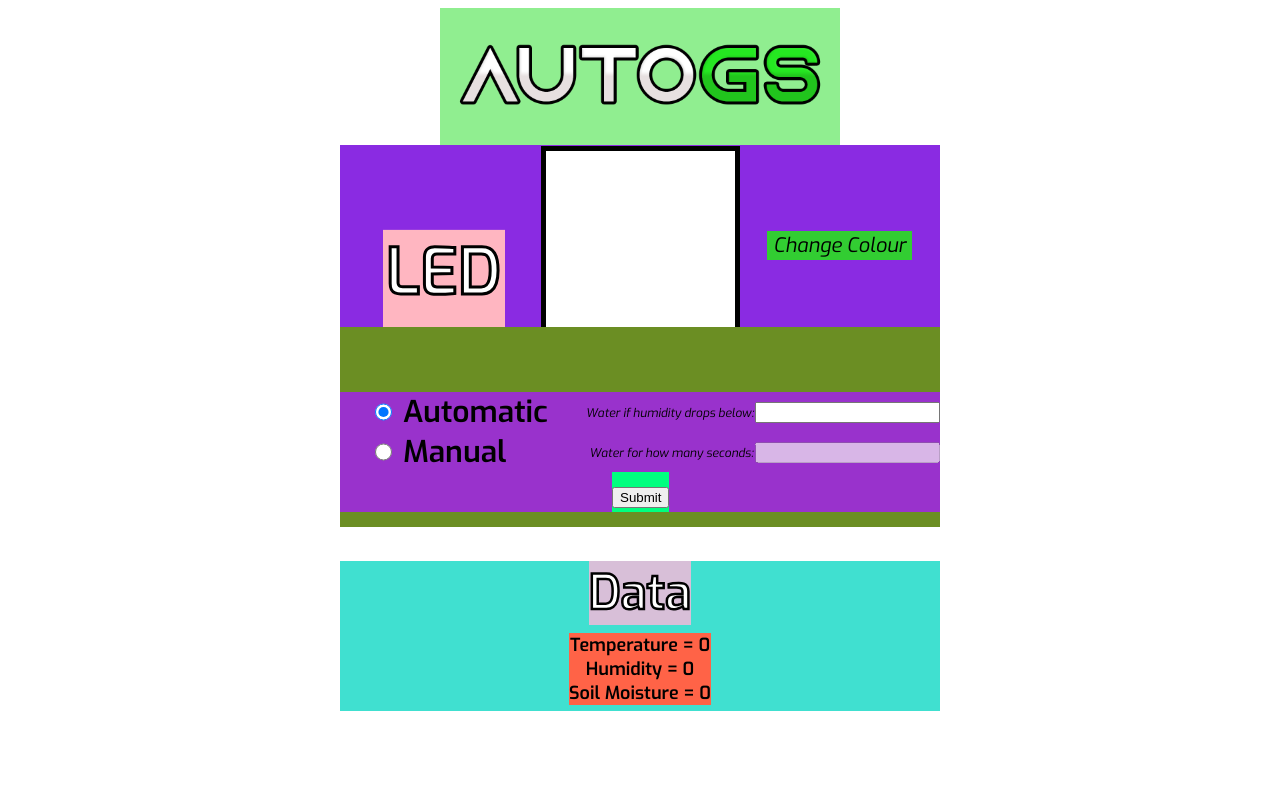
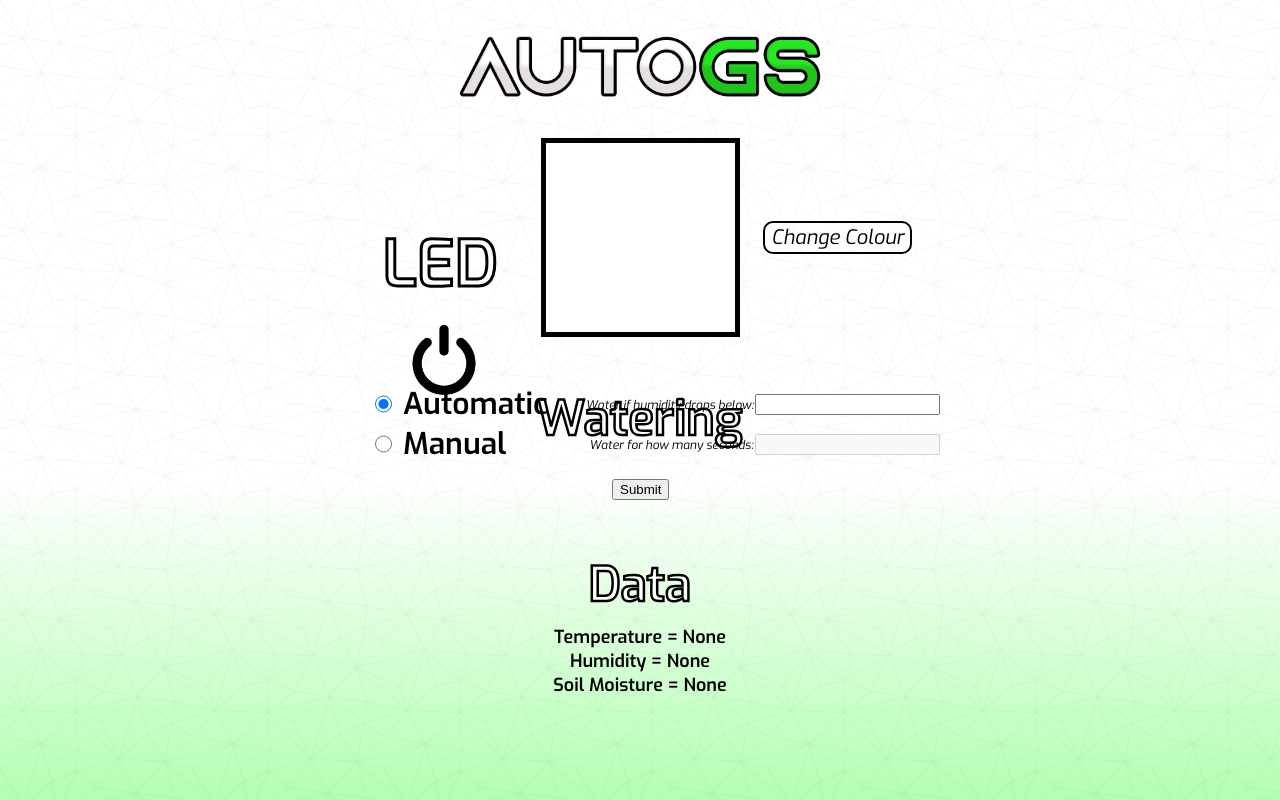
Before and after one commit to taldabba/AutoGS, a Flask app: page / in a window 1280 px wide; the page is wider, and only the part inside the window is pictured. Run offline with Flask 2, Linux system fonts and the light colour scheme.

Commit message:
added and improved visuals

```diff
--- a/ESP_Project/static/css/style.css
+++ b/ESP_Project/static/css/style.css
@@ -1,5 +1,19 @@
 p {
 	font-family: 'Exo', sans-serif;
+}
+
+html {
+	height: 100%;
+}
+
+body {
+	height: 100%;
+	margin: 0;
+	background-repeat: no-repeat;
+	background-attachment: fixed;
+    background: white;
+	background-size: 15%;
+	background-image: url(../images/geometric-background.png), linear-gradient(white 60%, rgba(78, 255, 78, 0.452));
 }
 
 /* ============================================== */
@@ -7,7 +21,6 @@ p {
 /* ============================================== */
 
 .logo-home {
-	background-color: lightgreen;
 	width: 400px;
 	margin-left: auto;
 	margin-right: auto;
@@ -23,7 +36,6 @@ p {
 }
 
 .led {
-	background-color:blueviolet;
 	width: 600px;
 	height: 200px;
 	align-items: center;
@@ -35,7 +47,8 @@ p {
 }
 
 .change-colour {
-	background-color: limegreen;
+	border: 2px solid black;
+	border-radius: 10px;
 }
 #change-colour-button {
 	background: transparent;
@@ -48,6 +61,7 @@ p {
 }
 #change-colour-button:hover {
 	cursor: pointer;
+	font-weight: 600;
 }
 .led .change-colour {
 	height: fit-content;
@@ -60,10 +74,10 @@ p {
 }
 
 .led-power {
-	background-color: lightpink;
 	margin-left: 42.5px;
 	width: fit-content;
 	height: fit-content;
+	position: fixed;
 }
 #led-header {
 	font-size: 64px;
@@ -73,6 +87,7 @@ p {
 	text-align: center;
 }
 #led-power {
+	position: fixed;
 	width: 70px;
 	display: block;
 	margin: -60px 20px;
@@ -107,12 +122,11 @@ p {
 }
 
 .colour-changer {
-	background-color: mediumvioletred;
 	height: fit-content;
 	font-family: 'Exo', sans-serif;
 	text-align: center;
 	position: absolute;
-	bottom: -55px;
+	bottom: -70px;
 	display: none;
 }
 .led .colour-changer {
@@ -127,7 +141,6 @@ p {
 /* ============================================== */
 
 .water {
-	background-color: olivedrab;
 	width: 600px;
 	height: 200px;
 	align-items: center;
@@ -148,7 +161,6 @@ p {
 }
 
 .water-form {
-	background-color: darkorchid;
 	height: fit-content;
 	width: 600px;
 }
@@ -190,7 +202,6 @@ p {
 .water-submit {
 	height: 40px;
 	width: fit-content;
-	background: springgreen;
 }
 .water .water-submit {
 	position: relative;
@@ -213,7 +224,6 @@ input[type=radio] {
 /* ============================================== */
 
 .data {
-	background-color:turquoise;
 	position: relative;
 	margin-left: auto;
 	margin-right: auto;
@@ -223,7 +233,6 @@ input[type=radio] {
 }
 
 .data-text {
-	background-color:thistle;
 	width: fit-content;
 	height: fit-content;
 	margin-left: auto;
@@ -232,7 +241,6 @@ input[type=radio] {
 }
 
 .datalist {
-	background-color:tomato;
 	width: fit-content;
 	height: fit-content;
 	margin-left: auto;
--- a/ESP_Project/templates/interface.html
+++ b/ESP_Project/templates/interface.html
@@ -5,6 +5,7 @@
 	<meta http-equiv="X-UA-Compatible" content="IE=edge">
 	<meta name="viewport" content="width=device-width, initial-scale=1.0">
 	<title>AutoGS</title>
+	<link rel="icon" href="../static/images/autogs-icon.png">
 	<link rel= "stylesheet" type= "text/css" href= "{{ url_for('static',filename='css/style.css') }}">
 	<link rel="stylesheet" href="../static/css/style.css">
 	<link rel="preconnect" href="https://fonts.gstatic.com">
@@ -78,67 +79,35 @@
 
 </head>
 
-
-
-
 <body>
 	<div class="logo-home">
-		<a href="interface.html">
 		<img class="logo" src="../static/images/autogs-logo.png" alt="AutoGS">
-		</a>
 	</div>
 
 	<div class="led">
 		<div class="led-power">
 			<p id="led-header">LED</p>
-
-			<!-- LED Power Button -->
 			<form action="#" method="POST">
 				<button id="led-power-button" type="image" name="led-button" value="ledToggle" alt="LED Power">
 					<img id="led-power" src="../static/images/power.png" alt="">
 				</button>
 			</form>
-			<!-- LED Power Button -->
-
 		</div>
 		<div id="colour-box"></div>
 		<div class="change-colour">
 			<button id="change-colour-button" onclick="moveWaterDataDiv()">Change Colour</button>
 		</div>
-		<div id="colour-changer"class="colour-changer">
+		<div id="colour-changer" class="colour-changer">
 			<form id="rgbForm">
 				Red <input name="red" type="range" min="0" max="255" step="1" id="red" value="255">
 				Green <input name="green" type="range" min="0" max="255" step="1" id="green" value="255">
 				Blue <input name="blue" type="range" min="0" max="255" step="1" id="blue" value="255" >
 				<br>
 				<p id="demo"></p>
-
-
-
-
-
 				<input type="submit"name="sendRGB" onclick="postRGBValues();">
 			</form>
 		</div>
 	</div>
-
-	<!-- <script type="text/javascript">
-		var redSlider = document.getElementById("redLedValue").value;
-		var greenSlider = document.getElementById("greenLedValue").value;
-		var blueSlider = document.getElementById("blueLedValue").value;
-
-		redSlider.onmouseup = function() {
-			document.getElementById("rgbForm").submit();
-		}
-		greenSlider.onmouseup = function() {
-			document.getElementById("rgbForm").submit();
-		}
-		blueSlider.onmouseup = function() {
-			document.getElementById("rgbForm").submit();
-		}
-	</script> -->
-
-
 
   <script type="text/javascript"> // RGB slider display
 		var input = document.querySelectorAll("input");
```
